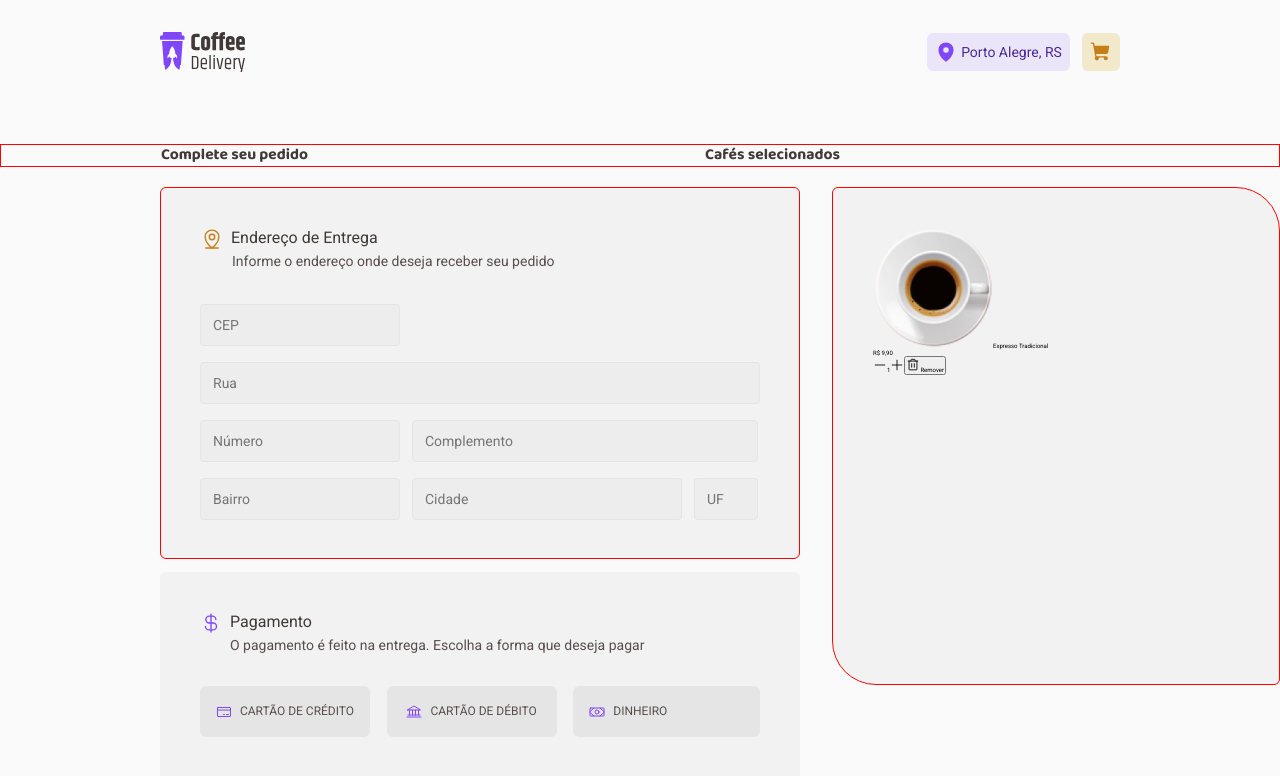
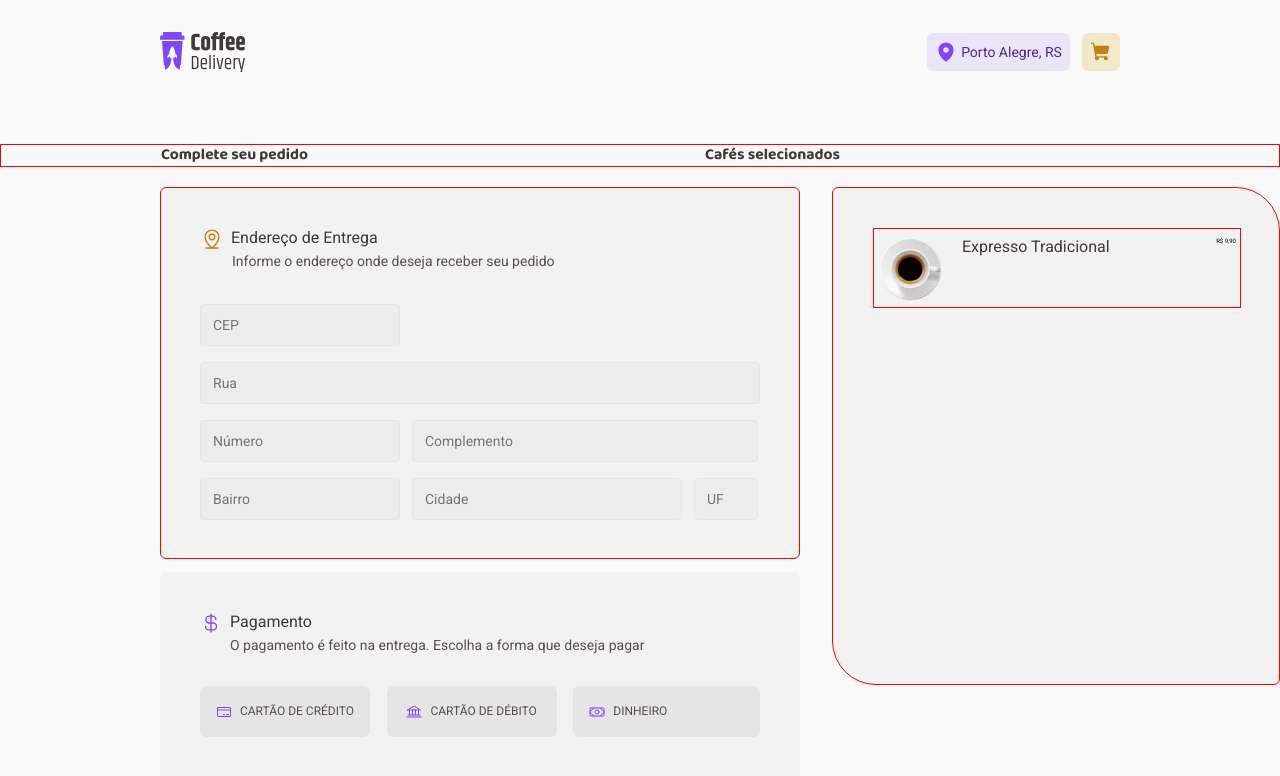
Before and after one commit to leticea/coffee-delivery, a React (Vite) app: page /cart in a window 1280 px wide. Shown: the top 776 px of the page. Built offline with nearby package versions, Linux system fonts and the light colour scheme.

Commit message:
feat(Cart): SelectedCoffeeCard  styles

```diff
--- a/src/pages/Cart/index.tsx
+++ b/src/pages/Cart/index.tsx
@@ -2,9 +2,10 @@ import {
   AddressForm,
   Headline,
   InfoContainer,
+  OrderCard,
   PaymentInfo,
   PaymentMethods,
-  SelectedCoffeeContainer,
+  SelectedCoffeeCard,
   Title,
 } from "./styles";
 import {
@@ -80,14 +81,14 @@ export function Cart() {
         </PaymentMethods>
       </PaymentInfo>
 
-      <SelectedCoffeeContainer>
-        <section>
+      <OrderCard>
+        <SelectedCoffeeCard>
           <span>
             <img src={traditional} alt="" />
             Expresso Tradicional
           </span>
           <p>R$ 9,90</p>
-          <div>
+          {/* <div>
             <Minus size={14} />
             1
             <Plus size={14} />
@@ -95,9 +96,9 @@ export function Cart() {
               <Trash size={14} />
               Remover
             </button>
-          </div>
-        </section>
-      </SelectedCoffeeContainer>
+          </div> */}
+        </SelectedCoffeeCard>
+      </OrderCard>
     </>
   );
 }
--- a/src/pages/Cart/styles.ts
+++ b/src/pages/Cart/styles.ts
@@ -198,14 +198,12 @@ export const PaymentMethods = styled.section`
   }
 `;
 
-export const SelectedCoffeeContainer = styled.div`
+export const OrderCard = styled.div`
   display: flex;
   flex-direction: column;
   align-items: flex-start;
   padding: 4rem;
   //gap: 24px;
-
-  //margin: 0.5rem auto auto auto;
 
   position: absolute;
   width: 44.8rem;
@@ -218,3 +216,33 @@ export const SelectedCoffeeContainer = styled.div`
 
   border: 1px solid red;
 `;
+
+export const SelectedCoffeeCard = styled.section`
+  display: flex;
+  flex-direction: row;
+  justify-content: space-between;
+  align-items: flex-start;
+  padding: 0.8rem 0.4rem;
+  gap: 59px;
+
+  width: 36.8rem;
+  height: 8rem;
+
+  border: 1px solid red;
+
+  span {
+    display: flex;
+    font-size: 1.6rem;
+    line-height: 130%;
+    color: ${(props) => props.theme["gray-800"]};
+    user-select: none;
+  }
+
+
+
+  img {
+    margin: auto 2rem auto auto;
+    width: 6.4rem;
+    height: 6.4rem;
+  }
+`;
```
